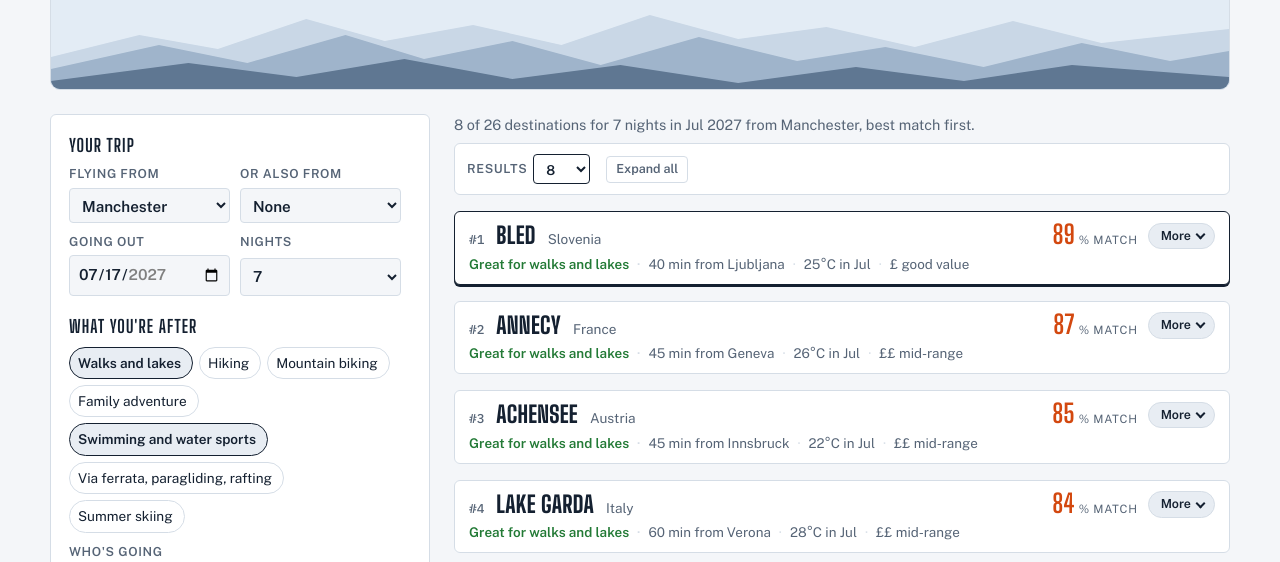
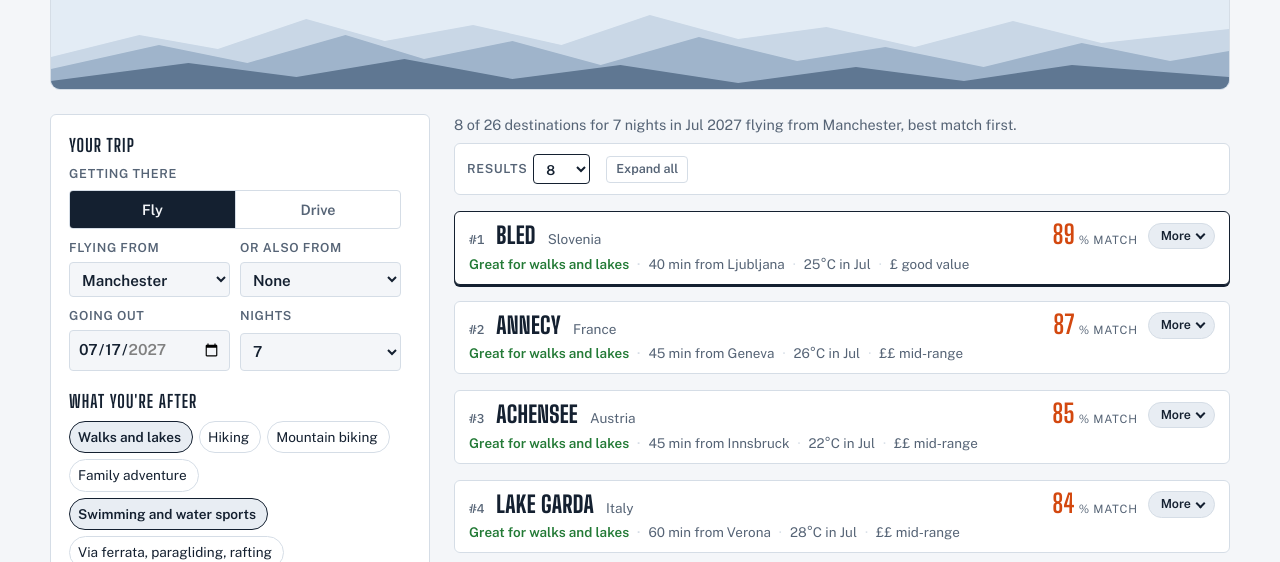
Before and after one commit to craigeowen/seasonwisego, a plain HTML site: page summer-preview.html in a window 1280 px wide. Shown: the part 195-757 px from the top of the page. Drawn offline with nearby package versions, Linux system fonts and the light colour scheme.

Commit message:
summer update

```diff
--- a/summer-preview.html
+++ b/summer-preview.html
@@ -393,6 +393,11 @@ a.acci .go{font-size:.72rem;color:var(--accent);font-weight:600}
 .dogbox ul{margin:6px 0 8px;padding-left:18px;display:grid;gap:4px}
 .dogbox a{color:var(--ink);text-decoration-color:var(--accent);text-underline-offset:3px}
 .hint{margin:0;font-size:.8rem;color:var(--muted)}
+.ff{display:grid;gap:6px;font-size:.78rem;font-weight:600;color:var(--muted);text-transform:uppercase;letter-spacing:.05em}
+.seg.big{display:grid;grid-template-columns:1fr 1fr;width:100%}
+.seg.big label{font-size:.9rem;padding:8px 10px;text-align:center;text-transform:none;letter-spacing:0}
+input[type=text]{font:inherit;font-size:.95rem;color:var(--ink);background:var(--snow);border:1px solid var(--line);border-radius:4px;padding:7px 8px;width:100%;min-width:0;text-transform:none;letter-spacing:0}
+#driveFields{display:grid;gap:6px}#driveFields[hidden]{display:none}
 </style>
 </head>
 <body>
@@ -415,13 +420,24 @@ a.acci .go{font-size:.72rem;color:var(--accent);font-weight:600}
     <form id="f" autocomplete="off" onsubmit="return false">
       <fieldset>
         <legend>Your trip</legend>
-        <div class="row">
+        <div class="ff"><span id="lb-mode">Getting there</span>
+          <div class="seg big" id="modeSel" role="radiogroup" aria-labelledby="lb-mode">
+            <input type="radio" name="mode" id="m-fly" value="fly" checked><label for="m-fly">Fly</label><input type="radio" name="mode" id="m-drive" value="drive"><label for="m-drive">Drive</label>
+          </div>
+        </div>
+        <div class="row" id="flyFields">
           <label class="f">Flying from
             <select id="dep"></select>
           </label>
           <label class="f">Or also from
             <select id="dep2"><option value="">None</option></select>
           </label>
+        </div>
+        <div id="driveFields" hidden>
+          <label class="f">Driving from
+            <input type="text" id="start" placeholder="Town or postcode, e.g. Manchester" autocomplete="off">
+          </label>
+          <p class="hint">We rank on the drive from Folkestone through the Channel Tunnel. The route links on each card start from here, so you can see your own distance, time and costs.</p>
         </div>
         <div class="row">
           <label class="f">Going out
@@ -444,7 +460,7 @@ a.acci .go{font-size:.72rem;color:var(--accent);font-weight:600}
         </label>
         <label class="toggle"><input type="checkbox" id="cool"> Not too hot, please</label>
         <label class="toggle"><input type="checkbox" id="dog"> Bringing the dog</label>
-        <p class="hint" id="doghint" hidden>Ryanair, easyJet and Jet2 don't carry pet dogs, so with the dog we rank on the drive from Folkestone instead of flights.</p>
+        <p class="hint" id="doghint" hidden>Ryanair, easyJet and Jet2 don't carry pet dogs, and most UK holidays with a dog are by car, so we've switched you to Drive. You can switch back to Fly if you've found an airline that takes your dog.</p>
       </fieldset>
       <div class="findbar"><button type="button" class="btn primary" id="go">Find my summer</button></div>
     </form>
@@ -502,7 +518,7 @@ const h=m=>{const x=Math.round(m/30)/2;return (x%1?x.toFixed(1):x)+" h";};
 for(const [c,n] of DEP){$("dep").add(new Option(n,c));$("dep2").add(new Option(n,c));}
 $("dep").value="MAN";
 $("acts").innerHTML=ACTS.map(([k,l])=>`<span class="chip"><input type="checkbox" id="a-${k}" value="${k}"${k==="walk"||k==="water"?" checked":""}><label for="a-${k}">${l}</label></span>`).join("");
-function params(){return{deps:[$("dep").value,$("dep2").value].filter((x,i,a)=>x&&a.indexOf(x)===i),d1:$("d1").value||"2027-07-17",nights:+$("nights").value||7,acts:[...document.querySelectorAll("#acts input:checked")].map(i=>i.value),who:$("who").value,level:$("level").value,cool:$("cool").checked,dog:$("dog").checked,count:+$("count").value||8};}
+function params(){return{deps:[$("dep").value,$("dep2").value].filter((x,i,a)=>x&&a.indexOf(x)===i),d1:$("d1").value||"2027-07-17",nights:+$("nights").value||7,acts:[...document.querySelectorAll("#acts input:checked")].map(i=>i.value),who:$("who").value,level:$("level").value,cool:$("cool").checked,dog:$("dog").checked,drive:document.querySelector("input[name=mode]:checked").value==="drive",start:($("start").value||"").trim(),count:+$("count").value||8};}
 function flightsFor(deps,ap){const out=[];for(const d of deps){const f=(FL[d]||{})[ap];if(f)out.push({dep:d,al:f});}return out;}
 const SHOULDER=m=>m<=5||m>=10;
 function glacierOpen(n,m){if(n==="Zermatt")return true;if(n==="Mayrhofen")return m>=4&&m<=7||m>=9;if(n==="Zell am See")return m>=6&&m<=10;return false;}
@@ -516,7 +532,7 @@ function score(r,p){
   for(const [ap,t] of r.g){const f=flightsFor(p.deps,ap);if(!f.length)continue;const al=new Set(f.flatMap(x=>Object.keys(x.al)));
     const s=Math.max(0,1-(t-40)/220)*0.8+Math.min(al.size,3)/3*0.2; if(!best||s>best.s)best={ap,t,f,al:[...al],s};}
   const di=driveInfo(r);
-  const get=p.dog?(di.far?0:Math.max(0,Math.min(1,1-(di.total-540)/720))*20):(best?best.s*20:0);
+  const get=p.drive?(di.far?0:Math.max(0,Math.min(1,1-(di.total-540)/720))*20):(best?best.s*20:0);
   const sel=p.acts.length?p.acts:ACTS.map(a=>a[0]);
   const A=k=>actVal(r,k,m,p.dog);
   let act=sel.reduce((s,k)=>s+A(k),0)/sel.length/5;
@@ -544,17 +560,18 @@ const depName=c=>(DEP.find(x=>x[0]===c)||[c,c])[1];
 function pips(v){return `<span class="pips">${[1,2,3,4,5].map(i=>`<i class="${i<=v?"on":""}"></i>`).join("")}</span>`}
 function topStrength(s,p){let best=null,bv=0;for(const k of s.sel){const v=actVal(s.r,k,s.m,p.dog);if(v>=4&&v>bv){bv=v;best=k;}}return best?STRONG[best]:"";}
 function getLine(s,p){const r=s.r;
-  if(p.dog) return s.di.far?"Not a practical drive":`Drive ~${h(s.di.total)} from Folkestone`;
+  if(p.drive) return s.di.far?"Not a practical drive":`Drive ~${h(s.di.total)} from Folkestone`;
   return s.best?`${s.best.t} min from ${AIR[s.best.ap]}`:"No direct flight";}
 function reasons(s,p){const r=s.r,m=s.m,w=s.w,pro=[],con=[];
   for(const k of s.sel){const v=actVal(r,k,m,p.dog),l=ACTS.find(a=>a[0]===k)[1];
     if(v>=4)pro.push(`${STRONG[k]}`);else if(!v&&r.a[k]&&(k==="bike"||k==="glacier"))con.push(`${l}: closed in ${MON[m]}`);else if(v<=2)con.push(`Not the place for ${l.toLowerCase()}`);}
   if(w){const b=band(w[0],p.cool);if(b==="hi")pro.push(`Comfortable in ${MON[m]}: about ${w[0]}°C highs`);else if(b==="lo")con.push(`Warm in town in ${MON[m]}: about ${w[0]}°C highs`);else con.push(`Cool in ${MON[m]}: about ${w[0]}°C highs`);
     if(w[1]>=15)con.push(`Rain on about ${w[1]} days in ${MON[m]}, so pack a waterproof`);}
-  if(p.dog){if(s.di.far)con.push(DOG_NOTE[r.n]?DOG_NOTE[r.n][0]:"Not a practical drive from the UK");
-    else if(s.di.oneDay)pro.push(`Drivable in a day: about ${h(s.di.total)} from Folkestone`);else con.push(`A long drive (about ${h(s.di.total)}), so plan an overnight stop`);
-    if(DOG_NOTE[r.n]&&DOG_NOTE[r.n][1])con.push(DOG_NOTE[r.n][0]);}
-  else{if(!s.best)con.push(`No direct summer flight from ${p.deps.map(depName).join(" or ")}`);
+  if(p.drive){if(s.di.far)con.push(DOG_NOTE[r.n]?DOG_NOTE[r.n][0]:"Not a practical drive from the UK");
+    else if(s.di.oneDay)pro.push(`Drivable in a day: about ${h(s.di.total)} from Folkestone`);else con.push(`A long drive (about ${h(s.di.total)}), so plan an overnight stop`);}
+  if(p.dog&&DOG_NOTE[r.n]&&DOG_NOTE[r.n][1])con.push(DOG_NOTE[r.n][0]);
+  if(p.dog&&!p.drive)con.push("Check your airline carries dogs: Ryanair, easyJet and Jet2 don't");
+  if(!p.drive){if(!s.best)con.push(`No direct summer flight from ${p.deps.map(depName).join(" or ")}`);
     else{if(s.best.t<=90)pro.push(`Short ${s.best.t} min transfer from ${AIR[s.best.ap]}`);else if(s.best.t>=150)con.push(`Long ${s.best.t} min transfer from ${AIR[s.best.ap]}`);
       if(s.best.al.length>=2)pro.push(`Direct with ${s.best.al.join(" and ")}`);}}
   if(r.card&&/free/i.test(r.card))pro.push("Free guest card with your stay");
@@ -563,7 +580,7 @@ function whyPanel(s,p,i){const q=s.parts,r=s.r,f=x=>(Math.round(x*10)/10).toFixe
   const selTxt=s.sel.map(k=>ACTS.find(a=>a[0]===k)[1].toLowerCase()).join(", ");
   const rows=[["Things to do",q.act,40,`How well it does ${selTxt} in ${MON[s.m]}${p.level!=="moderate"?`, at ${p.level==="easy"?"an easy":"a challenging"} level`:""}`],
     ["Weather",q.wx,20,s.w?`About ${s.w[0]}°C highs, ${s.w[1]} wet days and ${s.w[2]} h of sun a day in ${MON[s.m]}${p.cool?"; you asked for not too hot":""}`:"No weather data yet, so it scores halfway"],
-    [p.dog?"Driving":"Getting there",q.get,20,p.dog?(s.di.far?"Not a practical drive from the UK":`About ${h(s.di.total)} from Folkestone via the Channel Tunnel`):(s.best?`${s.best.t} min from ${AIR[s.best.ap]}, direct with ${s.best.al.join(", ")}`:"No direct flight from your airport")],
+    [p.drive?"Driving":"Getting there",q.get,20,p.drive?(s.di.far?"Not a practical drive from the UK":`About ${h(s.di.total)} from Folkestone via the Channel Tunnel`):(s.best?`${s.best.t} min from ${AIR[s.best.ap]}, direct with ${s.best.al.join(", ")}`:"No direct flight from your airport")],
     ["Value",q.value,10,`${["","Good value","Mid-range","Pricey"][r.price]}${r.card&&/free/i.test(r.card)?", plus a free guest card":""}`],
     ["Who's going",q.who,10,{adults:"Couple or friends",young:"Family with young children",grown:"Adult family group"}[p.who]]];
   const bar=(v,m)=>`<span class="wbar"><i style="width:${m?Math.max(0,Math.min(100,v/m*100)):0}%"></i></span>`;
@@ -584,7 +601,7 @@ function card(s,i,p){const r=s.r,m=s.m,w=s.w,isOpen=openCards.has(r.n);const {pr
   const acts=ACTS.map(([k,l])=>{const v=actVal(r,k,m,p.dog);if(!v&&r.a[k]&&(k==="bike"||k==="glacier"))return `<span class="${sel.has(k)?"sel":""}">${l} <i class="closed">closed in ${MON[m]}</i></span>`;return v?`<span class="${sel.has(k)?"sel":""}">${l} ${pips(v)}</span>`:"";}).join("");
   const alts=r.g.filter(([ap])=>!s.best||ap!==s.best.ap).map(([ap,t])=>`${AIR[ap]} ${t} min`).join(", ");
   const flySub=s.best?`direct with ${s.best.f.map(x=>Object.entries(x.al).map(([a,n])=>a+(n?` (~${n}/wk)`:"")).join(", ")+(p.deps.length>1?` from ${depName(x.dep)}`:"")).join("; ")}`:"no direct summer flight, so you'd need a connection";
-  const tr=p.dog?(s.di.far?`<div><dt>Driving</dt><dd>Not practical<span class="sub">no car ferry from the UK</span></dd></div>`:`<div><dt>Driving</dt><dd>~${h(s.di.total)}<span class="sub">from Folkestone via the Channel Tunnel${s.di.oneDay?"":", best with an overnight stop"}</span></dd></div>`)
+  const tr=p.drive?(s.di.far?`<div><dt>Driving</dt><dd>Not practical<span class="sub">no car ferry from the UK</span></dd></div>`:`<div><dt>Driving</dt><dd>~${h(s.di.total)}<span class="sub">from Folkestone via the Channel Tunnel${s.di.oneDay?"":", best with an overnight stop"}</span></dd></div>`)
     :`<div><dt>Transfer</dt><dd>${s.best?`${s.best.t} min · ${s.best.ap}`:`${r.g[0][1]} min · ${r.g[0][0]}`}${alts?`<span class="sub">also ${esc(alts)}</span>`:""}</dd></div>`;
   const gf=`https://www.google.com/travel/flights?q=${encodeURIComponent(`Flights from ${p.deps[0]} to ${(s.best||{ap:r.g[0][0]}).ap} on ${p.d1}`)}`;
   return `<article class="card nr${i===0?" top":""}${isOpen?"":" collapsed"}" data-card="${esc(r.n)}">
@@ -592,13 +609,13 @@ function card(s,i,p){const r=s.r,m=s.m,w=s.w,isOpen=openCards.has(r.n);const {pr
       <div class="head"><span class="rank">#${i+1}</span><h2>${esc(r.n)}</h2><span class="ctry">${esc(r.c)}</span>
         <span class="sx"><span class="score"><b>${s.pct}</b><small>% match</small><button type="button" class="whyb" aria-expanded="false" data-why="${i}" data-pct="${s.pct}">Why ${s.pct}%?</button></span>
         <button type="button" class="xpand" data-toggle aria-expanded="${isOpen}">${isOpen?"Less":"More"}<span aria-hidden="true"></span></button></span></div>
-      <p class="mini">${topStrength(s,p)?`<span class="strong">${topStrength(s,p)}</span>`:""}<span>${getLine(s,p)}</span><span>${w?`${w[0]}°C in ${MON[m]}`:"Weather to follow"}</span><span>${"£".repeat(r.price)} ${["","good value","mid-range","pricey"][r.price]}</span>${p.dog&&!s.di.far?`<span>Dog-friendly drive</span>`:""}</p>
+      <p class="mini">${topStrength(s,p)?`<span class="strong">${topStrength(s,p)}</span>`:""}<span>${getLine(s,p)}</span><span>${w?`${w[0]}°C in ${MON[m]}`:"Weather to follow"}</span><span>${"£".repeat(r.price)} ${["","good value","mid-range","pricey"][r.price]}</span></p>
       ${whyPanel(s,p,i)}
       <dl class="stats">
         ${tr}
         <div class="bud"><dt>Price level</dt><dd>${"£".repeat(r.price)}<span class="sub">${["","Good value","Mid-range","Pricey"][r.price]}</span></dd></div>
         <div><dt>${MON[m]} weather</dt><dd>${w?`${w[0]}°C · ${w[1]} wet days`:"To follow"}<span class="sub">${w?`about ${w[2]} h sun a day${s.hot?", hot in town":""}`:""}</span></dd></div>
-        ${p.dog?"":`<div><dt>Fly from</dt><dd>${esc(p.deps.map(depName).join(" or "))}<span class="sub">${flySub}</span></dd></div>`}
+        ${p.drive?"":`<div><dt>Fly from</dt><dd>${esc(p.deps.map(depName).join(" or "))}<span class="sub">${flySub}</span></dd></div>`}
       </dl>
       ${wxStrip(s,p)}
       <div class="terrain acts">${acts}</div>
@@ -606,14 +623,19 @@ function card(s,i,p){const r=s.r,m=s.m,w=s.w,isOpen=openCards.has(r.n);const {pr
       ${r.card?`<p class="offs"><b>Guest card:</b> ${esc(r.card)}</p>`:""}
       ${p.dog?`<p class="offs dogl"><b>With your dog:</b> ${esc(DOG_LIFTS[r.c]||DOG_LIFTS_ANY)}${DOG_NOTE[r.n]&&DOG_NOTE[r.n][1]?" "+esc(DOG_NOTE[r.n][0]):""} Check the lift company's rules before you go.</p>`:""}
       <div class="why"><ul class="pro">${pro.map(x=>`<li>${esc(x)}</li>`).join("")}</ul><ul class="con">${con.map(x=>`<li>${esc(x)}</li>`).join("")}</ul></div>
-      <div class="links"><span class="lbl">Search</span>${p.dog?`<a href="https://www.leshuttle.com/uk-en/support/articles/what-documentation-does-my-pet-need-to-travel-207857029" target="_blank" rel="noopener">LeShuttle with pets</a>`:`<a href="${gf}" target="_blank" rel="noopener">Google Flights</a>`}<a href="https://www.booking.com/searchresults.html?ss=${encodeURIComponent(r.n)}${p.dog?"&nflt=hotelfacility%3D4":""}" target="_blank" rel="noopener">${p.dog?"Pet-friendly stays":"Places to stay"}</a><a href="https://www.getyourguide.com/s/?q=${encodeURIComponent(r.n)}" target="_blank" rel="noopener">Things to do</a></div>
+      <div class="links"><span class="lbl">${p.drive?"Plan the drive":"Search"}</span>${p.drive&&!s.di.far?routeLinks(r,p):""}${p.drive?"":`<a href="${gf}" target="_blank" rel="noopener">Google Flights</a>`}<a href="https://www.booking.com/searchresults.html?ss=${encodeURIComponent(r.n)}${p.dog?"&nflt=hotelfacility%3D4":""}" target="_blank" rel="noopener">${p.dog?"Pet-friendly stays":"Places to stay"}</a><a href="https://www.getyourguide.com/s/?q=${encodeURIComponent(r.n)}" target="_blank" rel="noopener">Things to do</a></div>
     </div></article>`;}
-function run(){const p=params();
+function routeLinks(r,p){const from=p.start||"Folkestone",to=`${r.n.replace(/ \(.*\)$/,"")}, ${r.c}`;
+  const vm=`https://www.viamichelin.co.uk/web/Routes?departure=${encodeURIComponent(from)}&arrival=${encodeURIComponent(to)}`;
+  const gm=`https://www.google.com/maps/dir/?api=1&origin=${encodeURIComponent(from)}&destination=${encodeURIComponent(to)}&travelmode=driving`;
+  return `<a href="${vm}" target="_blank" rel="noopener">ViaMichelin: distance, time, tolls and fuel</a><a href="${gm}" target="_blank" rel="noopener">Google Maps</a><a href="${p.dog?"https://www.leshuttle.com/uk-en/support/articles/what-documentation-does-my-pet-need-to-travel-207857029":"https://www.leshuttle.com/uk-en"}" target="_blank" rel="noopener">${p.dog?"LeShuttle with pets":"LeShuttle crossings"}</a>`;}
+function syncMode(){const drive=document.querySelector("input[name=mode]:checked").value==="drive";$("flyFields").hidden=drive;$("driveFields").hidden=!drive;}
+function run(){syncMode();const p=params();
   const all=DEST.map(r=>score(r,p)).sort((a,b)=>(b.exact-a.exact));
   const list=neatPct(all.slice(0,p.count));
   const m=+p.d1.slice(5,7);
-  $("summary").textContent=`${list.length} of ${all.length} destinations for ${p.nights} nights in ${MON[m]} 2027 ${p.dog?"driving with your dog":"from "+p.deps.map(depName).join(" and ")}, best match first.`+(SHOULDER(m)?` ${MON[m]} is outside the main summer season: most lifts and bike parks are closed, so we rank on lakes, walks and towns.`:"");
-  $("dogbox").hidden=!p.dog; $("doghint").hidden=!p.dog;
+  $("summary").textContent=`${list.length} of ${all.length} destinations for ${p.nights} nights in ${MON[m]} 2027 ${p.drive?(p.dog?"driving with your dog":"driving"+(p.start?" from "+p.start:"")):"flying from "+p.deps.map(depName).join(" and ")+(p.dog?", with your dog":"")}, best match first.`+(SHOULDER(m)?` ${MON[m]} is outside the main summer season: most lifts and bike parks are closed, so we rank on lakes, walks and towns.`:"");
+  $("dogbox").hidden=!p.dog;
   $("list").innerHTML=list.map((s,i)=>card(s,i,p)).join("");syncExpandAll();}
 function setCard(a,open){a.classList.toggle("collapsed",!open);const t=a.querySelector("[data-toggle]");if(t){t.firstChild.textContent=open?"Less":"More";t.setAttribute("aria-expanded",String(open));}
   const n=a.dataset.card;if(open)openCards.add(n);else openCards.delete(n);syncExpandAll();}
@@ -623,6 +645,8 @@ $("list").addEventListener("click",e=>{const b=e.target.closest("[data-why]");if
   pn.hidden=!pn.hidden;b.setAttribute("aria-expanded",String(!pn.hidden));b.textContent=pn.hidden?`Why ${b.dataset.pct}%?`:"Hide breakdown";});
 $("expandAll").addEventListener("click",()=>{const all=[...document.querySelectorAll("#list .card")];const open=all.some(a=>a.classList.contains("collapsed"));all.forEach(a=>setCard(a,open));});
 $("go").addEventListener("click",run);
+$("dog").addEventListener("change",()=>{const fly=$("m-fly").checked;if($("dog").checked&&fly){$("m-drive").checked=true;$("doghint").hidden=false;}else if(!$("dog").checked)$("doghint").hidden=true;run();});
+document.querySelectorAll("input[name=mode]").forEach(e=>e.addEventListener("change",()=>{if($("m-fly").checked)$("doghint").hidden=true;}));
 document.querySelectorAll("#f select,#f input,#rb select").forEach(e=>e.addEventListener("change",run));
 run();
 </script>
```
